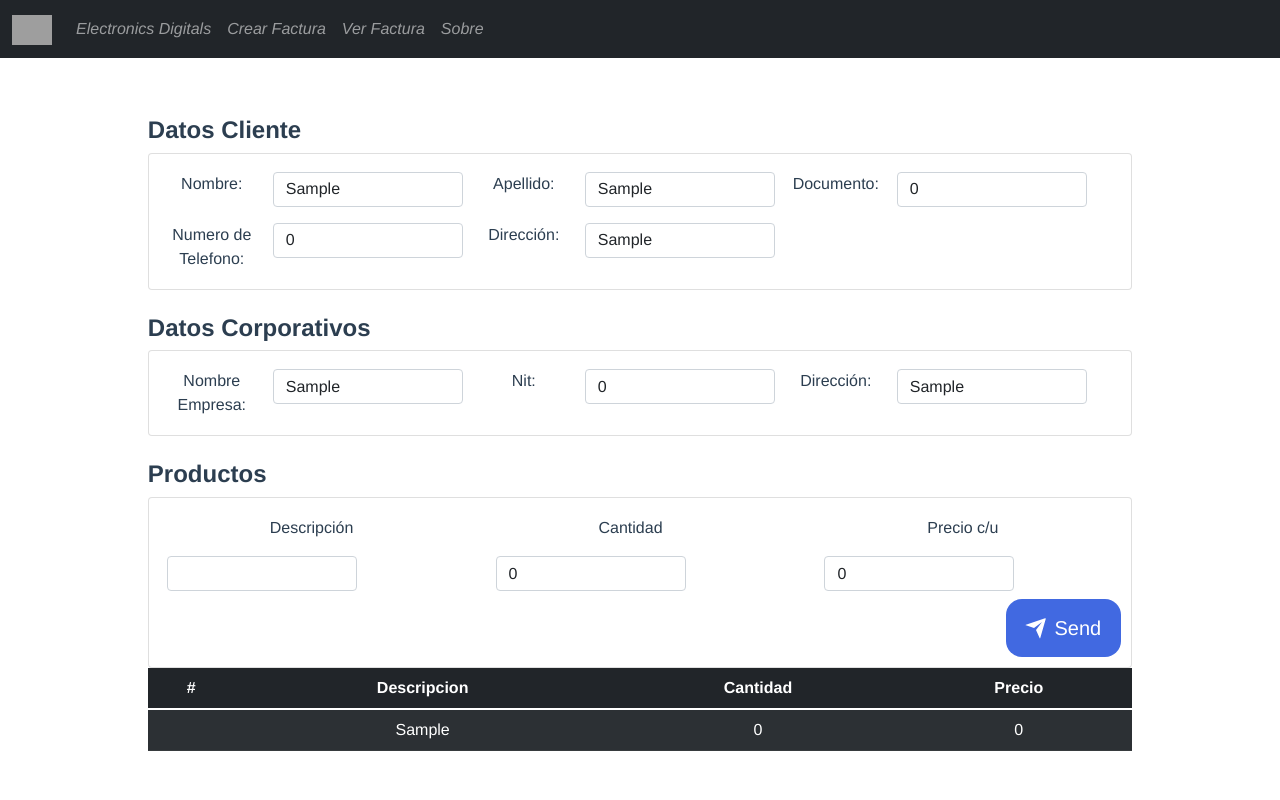
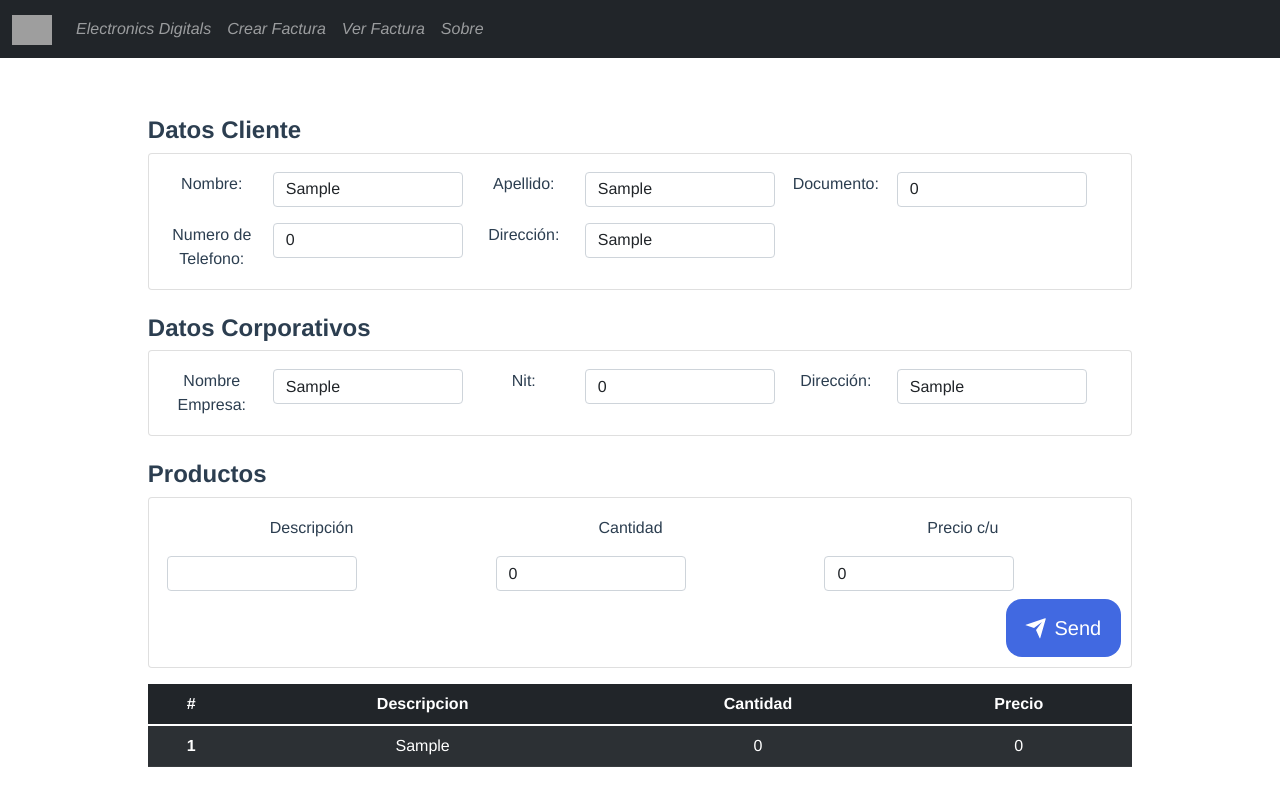
Before and after one commit to julianNot/electronicsDigital, a Vue app: page /createinvoice in a window 1280 px wide. Both pictures are taken after typing "Sample", "Sample", "Sample", "Sample", "Sample", "Sample" into the empty fields and a click on the button "Send". Built offline with nearby package versions, Linux system fonts and the light colour scheme; grey boxes are pictures that could not be loaded.

Commit message:
cambios menores

```diff
--- a/src/components/FormProducts.vue
+++ b/src/components/FormProducts.vue
@@ -33,14 +33,7 @@ import Image from '@/components/Image';
     </section>
   </section>
   <section>
-     <!-- <ul>
-          <li v-for="product in listProducts" :key="product.id">
-              {{product.description}} |
-              {{product.amount}} |
-              {{product.price}}
-          </li>
-      </ul>-->
-    <div class="bd-example">
+    <div class="bd-example mt-3">
       <table class="table table-dark table-striped">
         <thead>
         <tr>
@@ -51,11 +44,12 @@ import Image from '@/components/Image';
         </tr>
         </thead>
         <tbody>
-        <tr v-for="product in listProducts" :key="product.id" >
-          <th scope="row">{{i}}</th>
+        <tr v-for="(product,index) in listProducts" :key="product.id" >
+          <th scope="row">{{index+1}}</th>
           <td>{{product.description}}</td>
           <td>{{product.amount}}</td>
           <td> {{product.price}}</td>
+          <!-- <td>edit, delete</td> -->
         </tr>
         </tbody>
 
--- a/src/components/PxHeader.vue
+++ b/src/components/PxHeader.vue
@@ -53,5 +53,9 @@ export default {
 </script>
 
 <style scoped>
-
+nav {
+  position: sticky;
+  width: 100%;
+  z-index: 1000;
+}
 </style>
--- a/src/views/About.vue
+++ b/src/views/About.vue
@@ -2,7 +2,7 @@
 <float-image img="https://i.pinimg.com/564x/c8/07/ca/c807ca5fae15b30eb8a18d4e175f64c7.jpg" url="https://twitter.com/Harryjhoi01" alt="JhoiSama" author="Harrison J. Diaz"
 code="201920260" email="harrison.diaz@uptc.edu.co"></float-image>
 <float-image img="https://cn.i.cdn.ti-platform.com/content/483/showpage/foster-la-casa-de-los-amigos-imaginarios/es/fosters-200x200.png" url="https://twitter.com/julianNotDev" alt="Julian Ardilla" author="Julian Ardila"
-             code="201929338" email="julian.ardila@uptc.edu.co"></float-image>
+             code="201920338" email="julian.ardila@uptc.edu.co"></float-image>
 <float-image img="https://i.pinimg.com/originals/43/44/08/434408f3232510def1fe3880555b8160.jpg" url="https://twitter.com/Harryjhoi01" alt="Maria Fernanda Sanchez" author="Maria Fernanda Sanchez"
              code="201521624" email="maria.sanchez02@uptc.edu.co"></float-image>
 </template>
```
